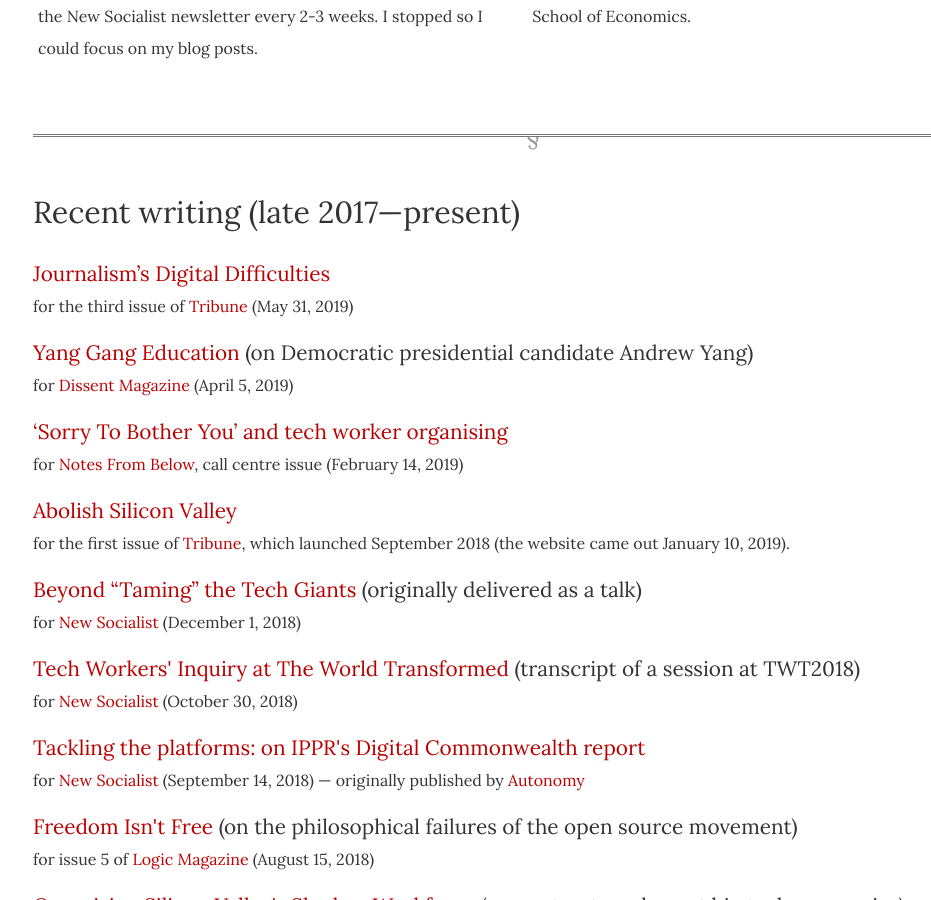
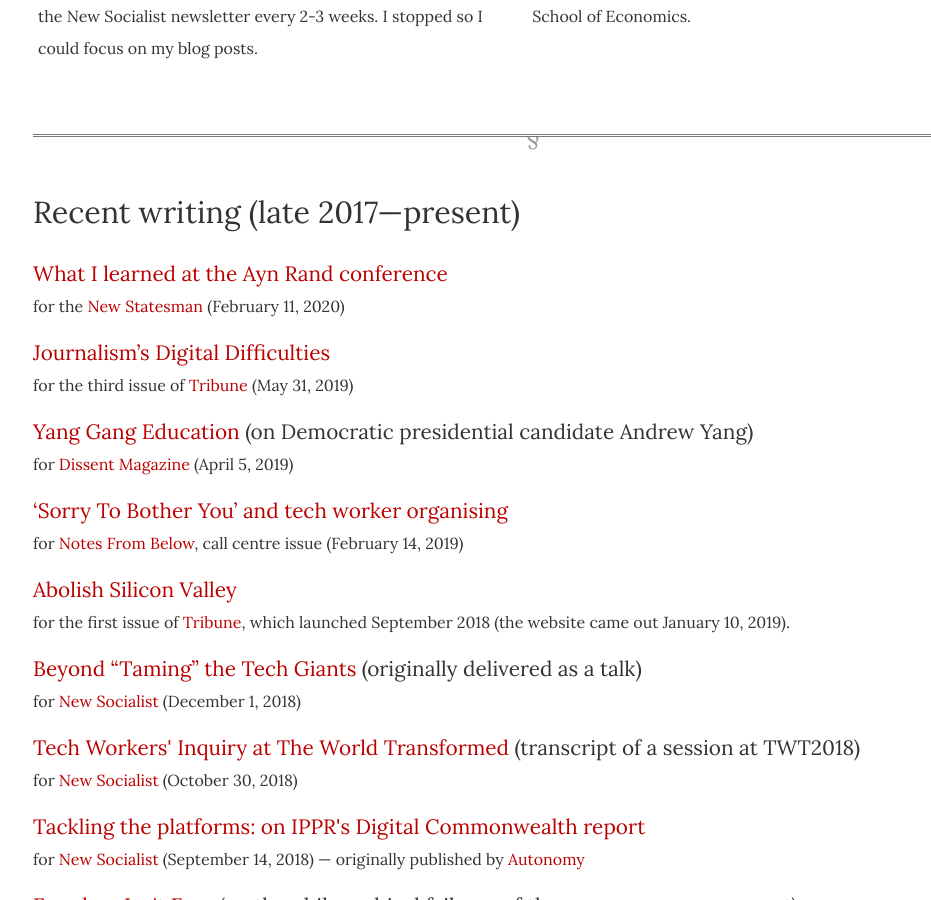
Before and after one commit to dellsystem/dellsystem.github.io, a Jekyll site: the page built from writing.md, in a window 1280 px wide and 900 px high, scrolled down 1082 px. Shown: the whole window, without its empty margins (107-1038 px from the left). Built offline with Jekyll 4.4.1, drawn with Linux system fonts in a browser that asks for light colours; nearby versions of some CDN libraries.

Commit message:
Add Ayn Rand piece to writing page

```diff
--- a/_includes/recent.html
+++ b/_includes/recent.html
@@ -1,6 +1,15 @@
 <h2 id="recent">Recent writing (late 2017—present)</h2>
 
 <dl class="vertical">
+<dt>
+    <a href="https://www.newstatesman.com/culture/books/2020/02/what-i-learned-ayn-rand-conference">
+        What I learned at the Ayn Rand conference
+    </a>
+</dt>
+<dd>
+	for the
+	<a href="https://www.newstatesman.com">New Statesman</a> (February 11, 2020)
+</dd>
 <dt>
     <a href="https://tribunemag.co.uk/2019/05/journalisms-digital-difficulties">
         Journalism’s Digital Difficulties
```
